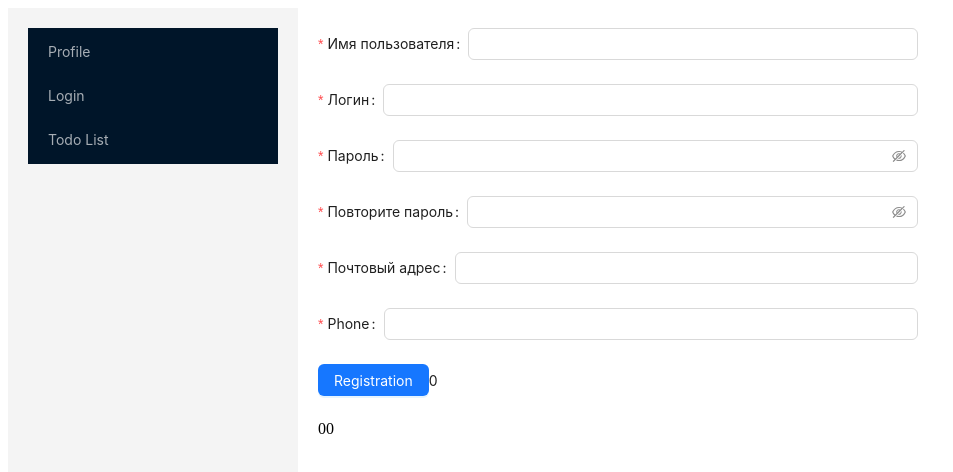
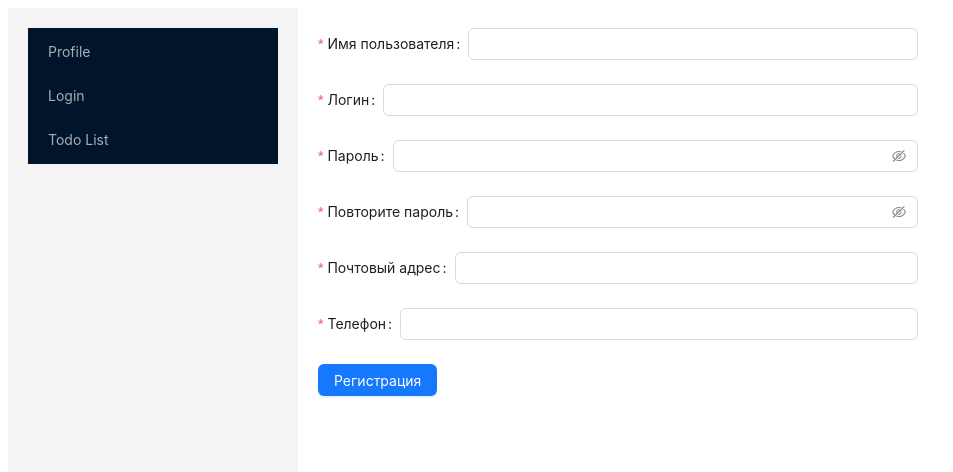
Before and after one commit to pRomKol/CRM, a React (Vite) app: page /signup in a window 1280 px wide. Shown: the top 472 px of the page, without its empty margins (0-953 px from the left). Built offline with nearby package versions, Linux system fonts and the light colour scheme.

Commit message:
kak i ojidalos ts kusok g0w№@

```diff
--- a/package.json
+++ b/package.json
@@ -25,7 +25,7 @@
     "eslint-plugin-react-hooks": "^5.1.0",
     "eslint-plugin-react-refresh": "^0.4.19",
     "globals": "^15.15.0",
-    "typescript": "~5.7.2",
+    "typescript": "5.8.2",
     "typescript-eslint": "^8.24.1",
     "vite": "^6.2.0"
   }
--- a/src/pages/signUp/signUpPage.tsx
+++ b/src/pages/signUp/signUpPage.tsx
@@ -1,8 +1,7 @@
-import {useState} from 'react';
-import {Button, Form, Input, Spin} from 'antd';
-import {signUp} from "../../api/auth.api.ts";
-import {Link} from "react-router-dom";
-
+import { useState } from 'react';
+import { Button, Form, Input, Spin } from 'antd';
+import { signUp } from "../../api/auth.api.ts";
+import { Link } from "react-router-dom";
 
 const validateMessages = {
     required: '${label} обязательно!',
@@ -28,9 +27,10 @@ type ValuesType = {
 }
 
 export const SignUpPage = () => {
-    const [error, setError] = useState<null | string>(null);
+    const [error, setError] = useState<string | null>(null);
     const [loading, setLoading] = useState(false);
-    const [successMessage, setSuccessMessage] = useState<string | null>()
+    const [successMessage, setSuccessMessage] = useState<string | null>(null);
+
     const onFinish = async (values: ValuesType) => {
         const formData = {
             email: values.email,
@@ -43,11 +43,11 @@ export const SignUpPage = () => {
         setLoading(true);
         try {
             await signUp(formData);
-            setSuccessMessage("Пользователь зарегистрирован упешно, Для входа нажмине sign in")
-            setError(null)
+            setSuccessMessage("Пользователь зарегистрирован успешно. Для входа нажмите Sign In.");
+            setError(null);
         } catch (error: any) {
             setError(error.response.data);
-
+            setSuccessMessage(null);
         } finally {
             setLoading(false);
         }
@@ -56,7 +56,6 @@ export const SignUpPage = () => {
     return (
         <>
             <Spin spinning={loading}>
-
                 <Form
                     name="registration-form"
                     onFinish={onFinish}
@@ -111,7 +110,6 @@ export const SignUpPage = () => {
                                 },
                             }),
                         ]}
-
                     >
                         <Input.Password />
                     </Form.Item>
@@ -126,24 +124,24 @@ export const SignUpPage = () => {
                     </Form.Item>
                     <Form.Item
                         name="phone"
-                        label="Phone"
+                        label="Телефон"
                         rules={[
                             { required: true, pattern: /^\+?[0-9]{10,15}$/, message: 'Должен быть допустимым номером телефона' },
                         ]}
                     >
                         <Input />
                     </Form.Item>
-                    <Form.Item style={{display:'flex', gap: '3px'}} label={null}>
+                    <Form.Item style={{ display: 'flex', gap: '3px' }} label={null}>
                         <Button type="primary" htmlType="submit">
-                            Registration
+                            Регистрация
                         </Button>
-                        {successMessage & <Link style={{fontSize: '60px'}} to='/login'>
-                            Sign in
-                        </Link> }
+                        {successMessage && <Link style={{ fontSize: '16px' }} to='/login'>
+                            Sign In
+                        </Link>}
                     </Form.Item>
                 </Form>
-                {error & <div style={{ color: 'red', marginTop: 16 }}>{error}</div>}
-                {successMessage & <div style={{color: 'green'}}>{successMessage}</div>}
+                {error && <div style={{ color: 'red', marginTop: 16 }}>{error}</div>}
+                {successMessage && <div style={{ color: 'green' }}>{successMessage}</div>}
             </Spin>
         </>
     );
```
Also changed, not shown: 1 other file (tests, documents, lock files or other folders).
